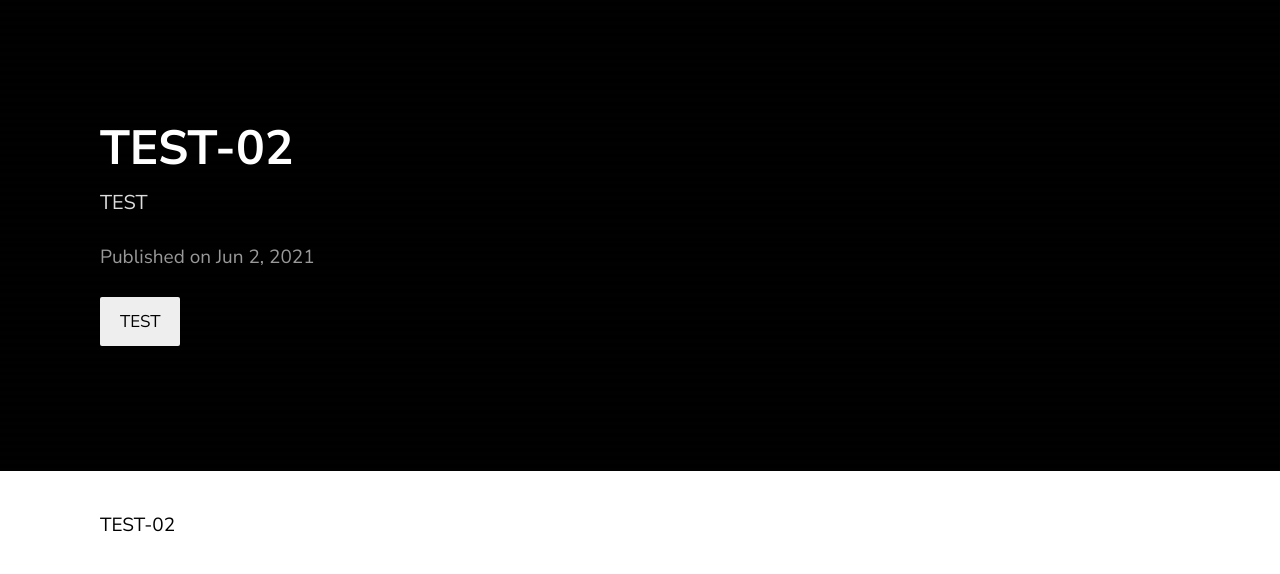
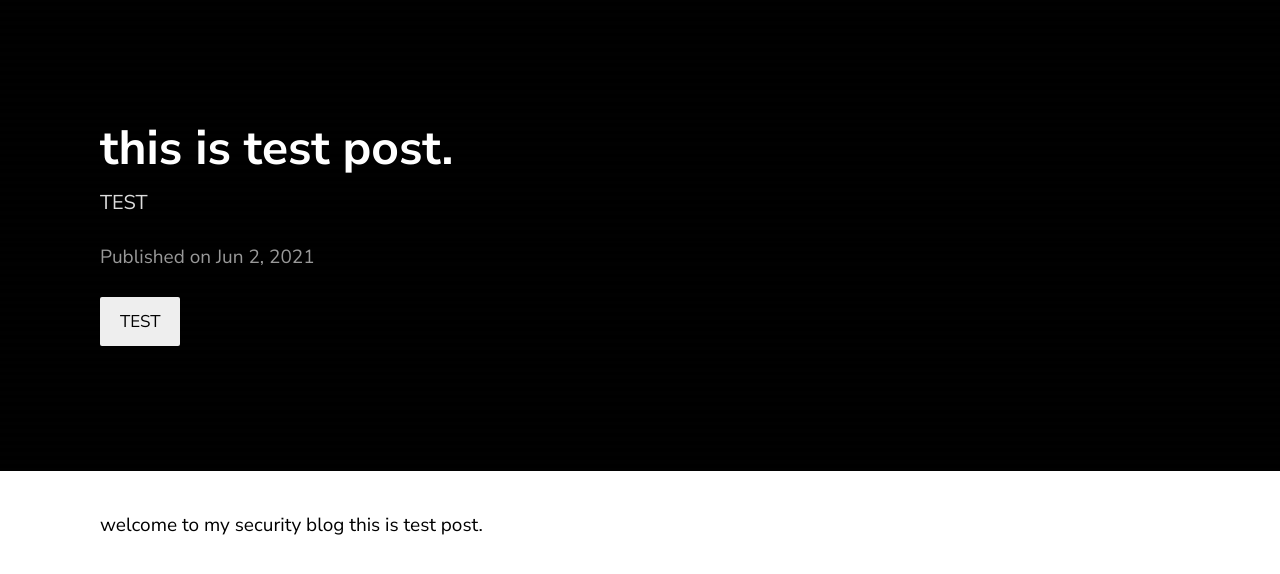
Before and after one commit to Developers-Official/hackintoanetwork.github.io, a Jekyll site: the page built from _posts/2021-06-02-TEST-02.markdown, in a window 1280 px wide. Shown: the top 574 px of the page. Built offline with Jekyll 4.4.1, drawn with Linux system fonts in a browser that asks for light colours.

Commit message:
Update 2021-06-02-TEST-02.markdown

```diff
--- a/_posts/2021-06-02-TEST-02.markdown
+++ b/_posts/2021-06-02-TEST-02.markdown
@@ -1,8 +1,9 @@
 ---
 layout: post
-title:  "TEST-02"
+title:  "this is test post."
 description: TEST
 date:   2021-06-02 00:00:00
 categories: TEST
 ---
-TEST-02
+welcome to my security blog
+this is test post.
```
